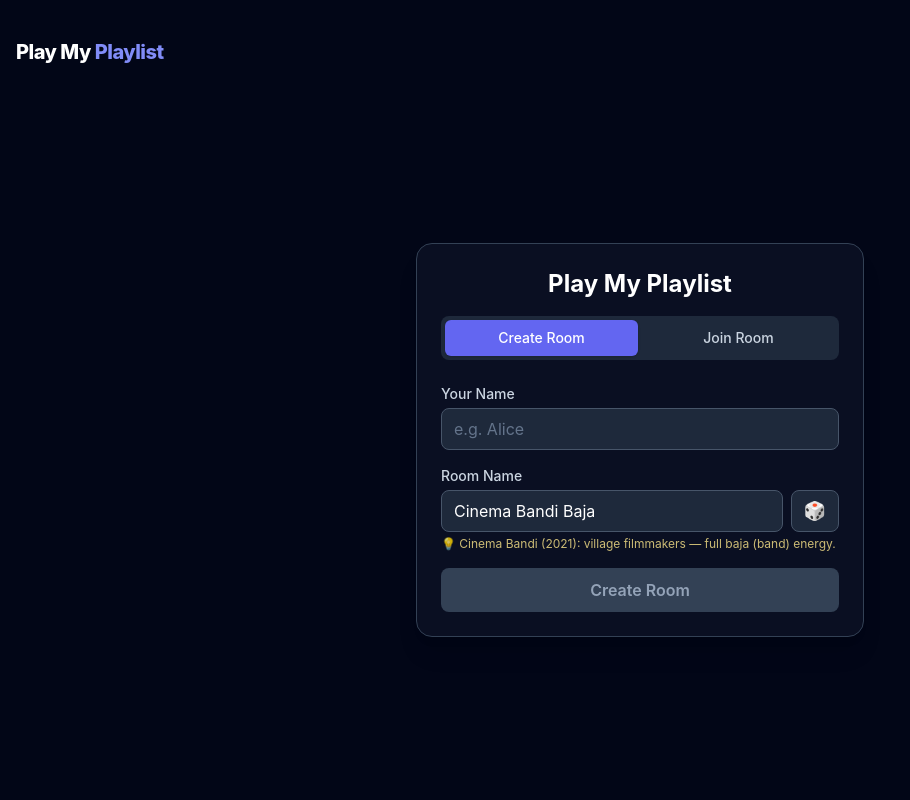
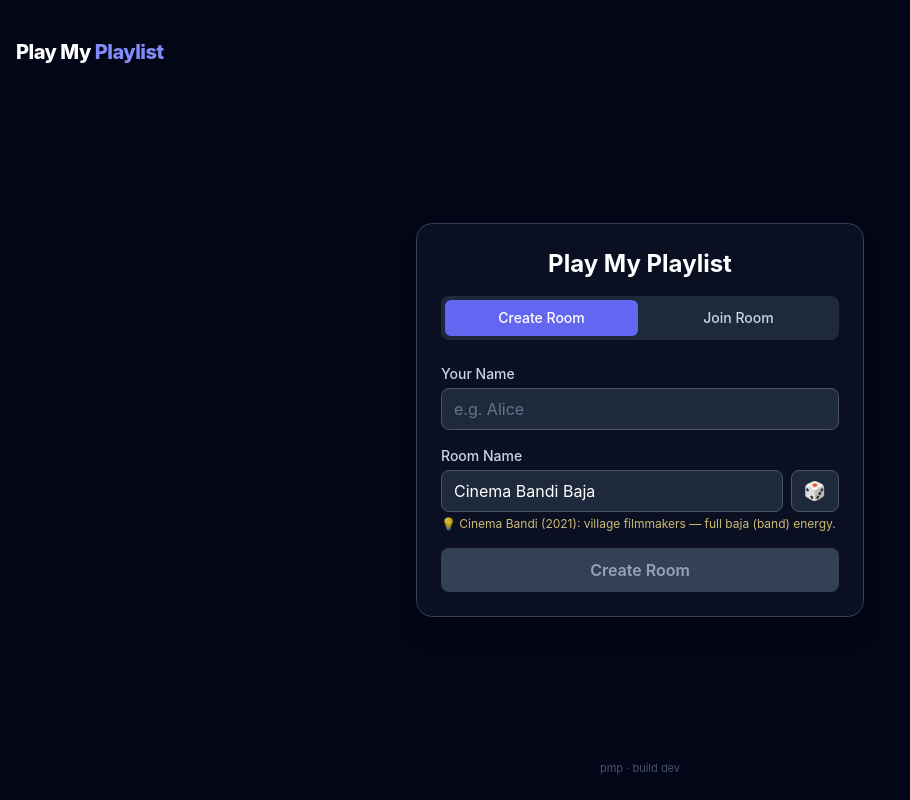
Before and after one commit to sudo-Harshk/pmp, a React (Vite) app: page / in a window 1280 px wide. Shown: the whole page, without its empty margins (0-910 px from the left). Built offline with nearby package versions, Linux system fonts and the light colour scheme; no server answers; the database is empty.

Commit message:
fix: footer build marker and deploy litmus

```diff
--- a/src/App.tsx
+++ b/src/App.tsx
@@ -10,6 +10,7 @@
 import RevealView from '@/components/game/RevealView'
 import LeaderboardView from '@/components/game/LeaderboardView'
 import Toasts from '@/components/Toasts'
+import { APP_BUILD, getBuildLabel } from '@/lib/version'
 import type { GameMode, RoomState } from '@/types/game'
 
 export default function App() {
@@ -156,6 +157,10 @@
         )}
       </main>
 
+      <footer className="mt-6 text-center text-[11px] text-slate-600">
+        pmp · build {getBuildLabel(APP_BUILD)}
+      </footer>
+
       {inRoom && <Toasts room={room} myPlayerId={myPlayerId} />}
     </div>
   )
--- /dev/null
+++ b/src/lib/version.ts
@@ -0,0 +1,14 @@
+/** Raw build stamp baked at build time (commit hash). Falls back to 'dev' locally. */
+export const APP_BUILD: string =
+  (import.meta.env.VITE_APP_VERSION as string | undefined)?.trim() || 'dev'
+
+/**
+ * Short human label for the footer marker.
+ * Full 40-char hashes truncate to 7; short/custom values pass through.
+ */
+export function getBuildLabel(raw: string | undefined | null): string {
+  const cleaned = (raw ?? '').trim()
+  if (cleaned.length === 0) return 'dev'
+  if (/^[0-9a-f]{40}$/i.test(cleaned)) return cleaned.slice(0, 7)
+  return cleaned.slice(0, 32)
+}
--- a/src/vite-env.d.ts
+++ b/src/vite-env.d.ts
@@ -8,6 +8,7 @@
   readonly VITE_FIREBASE_STORAGE_BUCKET: string
   readonly VITE_FIREBASE_MESSAGING_SENDER_ID: string
   readonly VITE_FIREBASE_APP_ID: string
+  readonly VITE_APP_VERSION?: string
 }
 
 interface ImportMeta {
```
Also changed, not shown: 4 other files (tests, documents, lock files or other folders).
